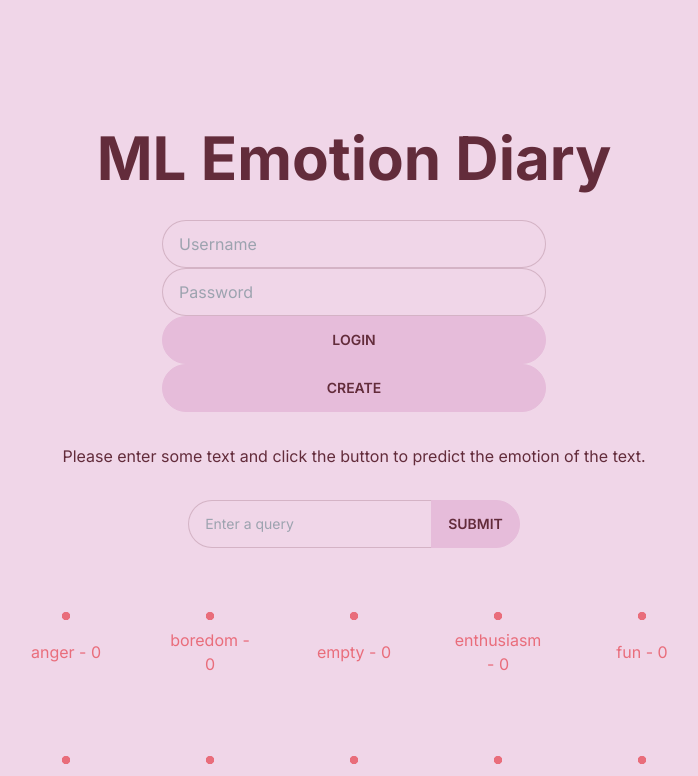
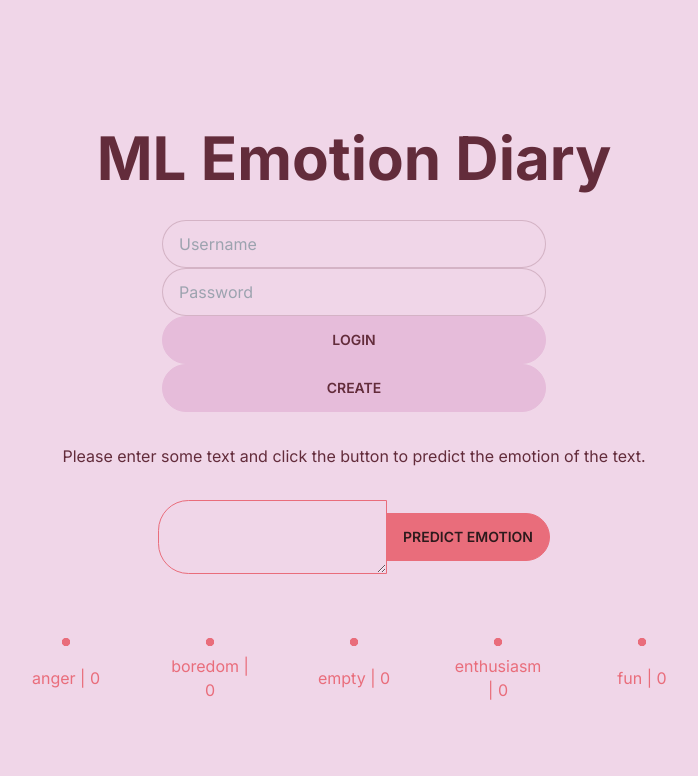
Before and after one commit to TheMaroonHatHacker/mlEmotionDiary, a Next.js app in the folder frontend/: page / in a window 1280 px wide. Shown: the top 776 px of the page, without its empty margins (286-984 px from the left). Built offline with nearby package versions, Linux system fonts and the light colour scheme.

Commit message:
made changes to do stuff properly with the username handling (which will be used for the token)

```diff
--- a/frontend/src/app/page.tsx
+++ b/frontend/src/app/page.tsx
@@ -1,21 +1,25 @@
 //import Image from 'next/image'
-import UserInput from '../components/userInput'
-import LoginHandler from '@/components/loginSystem'
+"use client"
+import { useState } from 'react';
+import { UserInput }from '../components/userInput'
+import { LoginSystem } from '@/components/loginSystem'
+
 
 
 export default function Home() {
+  const [usrName, setUserName] = useState(window.localStorage.getItem("username"));
   return (
     <main className="flex flex-col items-center justify-between p-24">
       <h1 className="text-6xl font-bold m-8">
         ML Emotion Diary
       </h1>
-      <LoginHandler />
+      <LoginSystem setter={setUserName} />
 
 
       <p className="m-8">
         Please enter some text and click the button to predict the emotion of the text.
       </p>
-      <UserInput />
+      <UserInput userName={usrName} />
       <p className='text-center'>
         All code is property of The Maroon Hat Hacker, if you find this.... honestly well done.
       </p>
--- a/frontend/src/components/loginSystem.tsx
+++ b/frontend/src/components/loginSystem.tsx
@@ -1,10 +1,10 @@
-'use client'
-import React, { useState } from 'react';
-import dynamic from 'next/dynamic';
+"use client";
+import React, { Dispatch, SetStateAction, useState } from "react";
 
-const LoginSystem: React.FC = () => {
-  const [username, setUsername] = useState('');
-  const [password, setPassword] = useState('');
+export const LoginSystem = (props: {setter: Dispatch<SetStateAction<string | null>>}) => {
+
+  const [username, setUsername] = useState("");
+  const [password, setPassword] = useState("");
 
   const handleUsernameChange = (event: React.ChangeEvent<HTMLInputElement>) => {
     setUsername(event.target.value);
@@ -14,49 +14,58 @@ const LoginSystem: React.FC = () => {
     setPassword(event.target.value);
   };
 
-  const handleLogin = async  () => {
+  const handleLogin = async () => {
     const formData = new FormData();
-    formData.append('username', username);
-    formData.append('password', password);
-    const response =  await fetch("http://127.0.0.1:8000/auth/login", {
-      method: 'POST',
+    formData.append("username", username);
+    formData.append("password", password);
+    const response = await fetch("http://127.0.0.1:8000/auth/login", {
+      method: "POST",
       body: formData,
     });
     const data = await response.json();
-    console.log(data['auth']);
-    if(data['auth'] == true){
+    console.log(data["auth"]);
+    if (data["auth"] == true) {
       try {
-        console.log('username:', username);
-        (window as any).localStorage.setItem('username', username);
+        console.log("username:", username);
+        (window as any).localStorage.setItem("username", username);
+        props.setter(username);
       } catch (error) {
-        console.error('Failed to set item in localStorage:', error);
+        console.error("Failed to set item in localStorage:", error);
       }
-
     }
-
   };
   const handleRegister = async () => {
     const formData = new FormData();
-    formData.append('username', username);
-    formData.append('password', password);
+    formData.append("username", username);
+    formData.append("password", password);
     const response = await fetch(`http://127.0.0.1:8000/auth/signup`, {
-            method: 'POST',
-            body: formData,
-          });
+      method: "POST",
+      body: formData,
+    });
   };
 
   return (
-    <div className='flex flex-col w-96'>
-      <input className="input input-bordered" type="text" value={username} onChange={handleUsernameChange} placeholder="Username" />
-      <input className="input input-bordered" type="password" value={password} onChange={handlePasswordChange} placeholder="Password" />
-      <button className="btn" onClick={handleLogin}>Login</button>
-      <button className="btn" onClick={handleRegister}>Create</button>
+    <div className="flex flex-col w-96">
+      <input
+        className="input input-bordered"
+        type="text"
+        value={username}
+        onChange={handleUsernameChange}
+        placeholder="Username"
+      />
+      <input
+        className="input input-bordered"
+        type="password"
+        value={password}
+        onChange={handlePasswordChange}
+        placeholder="Password"
+      />
+      <button className="btn" onClick={handleLogin}>
+        Login
+      </button>
+      <button className="btn" onClick={handleRegister}>
+        Create
+      </button>
     </div>
   );
 };
-
-const DynamicComponentWithNoSSR = dynamic(() => Promise.resolve(LoginSystem), { ssr: false });
-
-export default function LoginHandler() {
-  return <DynamicComponentWithNoSSR />;
-}
--- a/frontend/src/components/userInput.tsx
+++ b/frontend/src/components/userInput.tsx
@@ -1,7 +1,7 @@
 "use client";
 import React, { useState } from "react";
 
-export default function MyComponent() {
+export const UserInput = (props: {userName: string | null}) => {
   type Emotion = {
     anger: number;
     boredom: number;
@@ -35,7 +35,7 @@ export default function MyComponent() {
   const [status, setStatus] = useState("");
   const [emotions, setEmotions] = useState<Emotion | null>(initialEmotion);
   const [inputText, setInputText] = useState("");
-  const usrName = (window as any).localStorage.getItem("username");
+  const usrName = props.userName;
   console.log(usrName);
   const handleClick = async () => {
     if (inputText === "") {
@@ -75,18 +75,12 @@ export default function MyComponent() {
   return (
     <div className="">
       <div className="justify-center items-center flex join join-horizontal">
-        <input
-          className="textarea textarea-bordered join-item"
-          type="text"
-          value={inputText}
-          placeholder="Enter a query"
-        />
-        <button className="btn join-item" onClick={handleClick}>
-          Submit
-        </button>
+      <textarea className="textarea textarea-primary join-item" type="text" value={inputText} onChange={(e) => setInputText(e.target.value)} />
+            <button className="btn btn-primary join-item" onClick={handleClick}>Predict Emotion</button>
       </div>
       <div className="text-center justify-center m-8">
         <p>{status}</p>
+        <p>{usrName}</p>
       </div>
       <div className="m-8 grid grid-cols-5 text-center">
         {emotions &&
@@ -96,7 +90,7 @@ export default function MyComponent() {
               className="radial-progress m-8 text-primary"
               style={{ "--value": intensity }}
             >
-              {emotion} - {intensity}
+              {emotion} | {intensity}
             </div>
           ))}
       </div>
```
